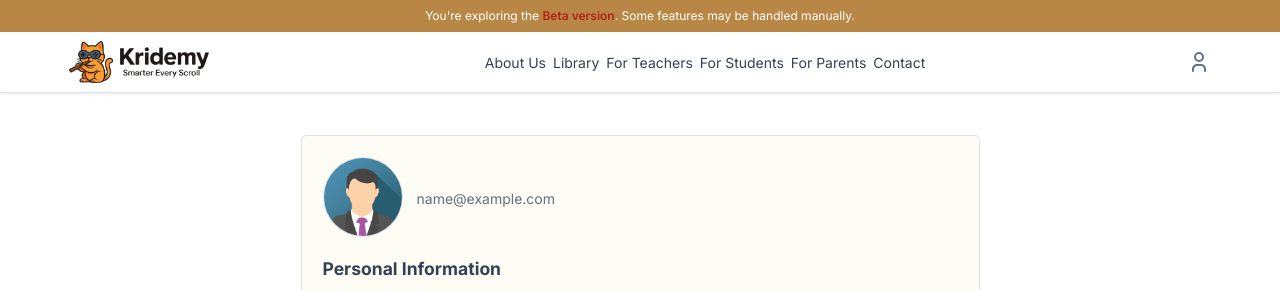
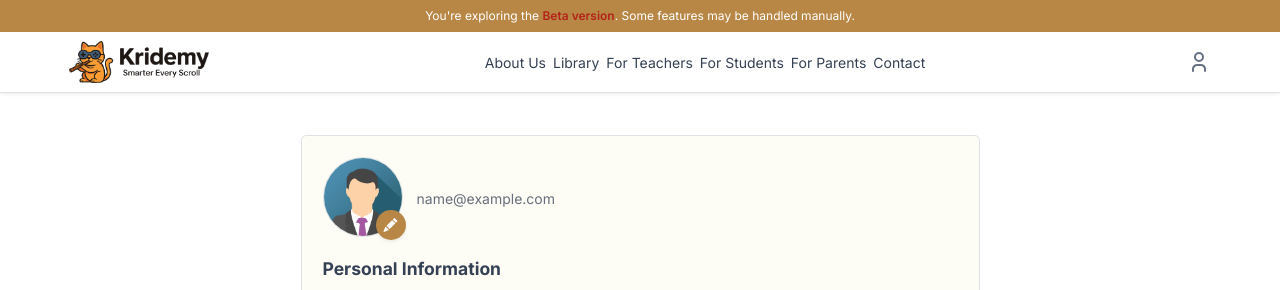
Before and after one commit to spchaudhari17/comics_frontend, a React (Create React App) app: page /my-profile in a window 1280 px wide. Shown: the top 290 px of the page. Built offline with nearby package versions, Linux system fonts and the light colour scheme; sample sign-in values are in the browser's storage.

Commit message:
adding the update profile icon and integation api

```diff
--- a/src/API/index.js
+++ b/src/API/index.js
@@ -2,8 +2,8 @@ import axios from "axios";
 
 
 const API = axios.create({
-  baseURL: "http://16.171.146.122:5000/api", // local server
-  // baseURL: "http://localhost:5000/api", // IP server
+  // baseURL: "http://16.171.146.122:5000/api", // local server
+  baseURL: "http://localhost:5000/api", // IP server
   // baseURL: "http://13.51.85.89:5000/api", // IP server
   // baseURL: "https://api.kridemy.com/api", // production server
 });
--- a/src/pages/authentication/ProfileDetails.js
+++ b/src/pages/authentication/ProfileDetails.js
@@ -1,20 +1,74 @@
-import React from "react";
+import React, { useState } from "react";
+import API from "../../API";
+import { toast } from "react-toastify"; // Make sure react-toastify is installed
 
 const ProfileDetails = () => {
-  const userInfo = localStorage.getItem("user")
-    ? JSON.parse(localStorage.getItem("user"))
-    : null;
+  const [userInfo, setUserInfo] = useState(() => {
+    const storedUser = localStorage.getItem("user");
+    return storedUser ? JSON.parse(storedUser) : null;
+  });
+
+  const [loading, setLoading] = useState(false);
 
   if (!userInfo) {
     return <h3 className="text-center mt-5">No user data found.</h3>;
   }
+
+  const handleImageUpload = async (event) => {
+    const file = event.target.files[0];
+    if (!file) return;
+
+    // Validate file type
+    const allowedTypes = ['image/jpeg', 'image/jpg', 'image/png', 'image/gif', 'image/webp', 'image/svg+xml'];
+    if (!allowedTypes.includes(file.type)) {
+      toast.error("Invalid image type. Allowed: jpeg, png, gif, webp, svg");
+      return;
+    }
+
+    // Validate file size (2 MB)
+    if (file.size > 2 * 1024 * 1024) {
+      toast.error("Profile image size cannot be greater than 2 MB");
+      return;
+    }
+
+    setLoading(true);
+
+    const formData = new FormData();
+    formData.append('profile_pic', file);
+
+    try {
+      const response = await API.post('/user/updatePic', formData, {
+        headers: {
+          'Content-Type': 'multipart/form-data'
+        }
+      });
+
+      if (response.data.error === false) {
+        // Update user info in localStorage
+        const updatedUser = {
+          ...userInfo,
+          profile_pic: response.data.profile_pic
+        };
+        localStorage.setItem("user", JSON.stringify(updatedUser));
+        setUserInfo(updatedUser);
+        toast.success("Profile image updated successfully!");
+      } else {
+        toast.error(response.data.message || "Failed to update profile image");
+      }
+    } catch (error) {
+      toast.error("Something went wrong. Please try again.");
+      console.error("Upload error:", error);
+    } finally {
+      setLoading(false);
+    }
+  };
 
   return (
     <div className="container my-5" style={{ maxWidth: "700px" }}>
       <div className="content-wrapper bg-theme1 border p-4 rounded">
 
         <div className="d-flex align-items-center gap-3 mb-4">
-          <div className="profile-img-wrapper">
+          <div className="profile-img-wrapper position-relative">
             <img
               src={
                 userInfo.profile_pic
@@ -23,8 +77,39 @@ const ProfileDetails = () => {
               }
               alt="Profile"
               className="rounded-circle border"
+
               style={{ width: "80px", height: "80px", objectFit: "cover" }}
             />
+
+            {/* Pencil Icon for Image Upload */}
+            <label
+              htmlFor="profile-image-upload"
+              className="position-absolute bottom-0 end-0 bg-primary text-white rounded-circle p-2 shadow-sm"
+              style={{
+                cursor: loading ? "not-allowed" : "pointer",
+                width: "30px",
+                height: "30px",
+                display: "flex",
+                alignItems: "center",
+                justifyContent: "center",
+                transform: "translate(10%, 10%)",
+                opacity: loading ? 0.6 : 1
+              }}
+            >
+              {loading ? (
+                <div className="spinner-border spinner-border-sm" style={{ width: "14px", height: "14px" }} />
+              ) : (
+                <i className="bi bi-pencil-fill" style={{ fontSize: "14px" }}></i>
+              )}
+              <input
+                type="file"
+                id="profile-image-upload"
+                accept="image/jpeg,image/jpg,image/png,image/gif,image/webp,image/svg+xml"
+                onChange={handleImageUpload}
+                style={{ display: "none" }}
+                disabled={loading}
+              />
+            </label>
           </div>
 
           <div>
@@ -93,11 +178,6 @@ const ProfileDetails = () => {
             </div>
           </div>
         </div>
-
-
-
-
-
       </div>
     </div>
   );
```
